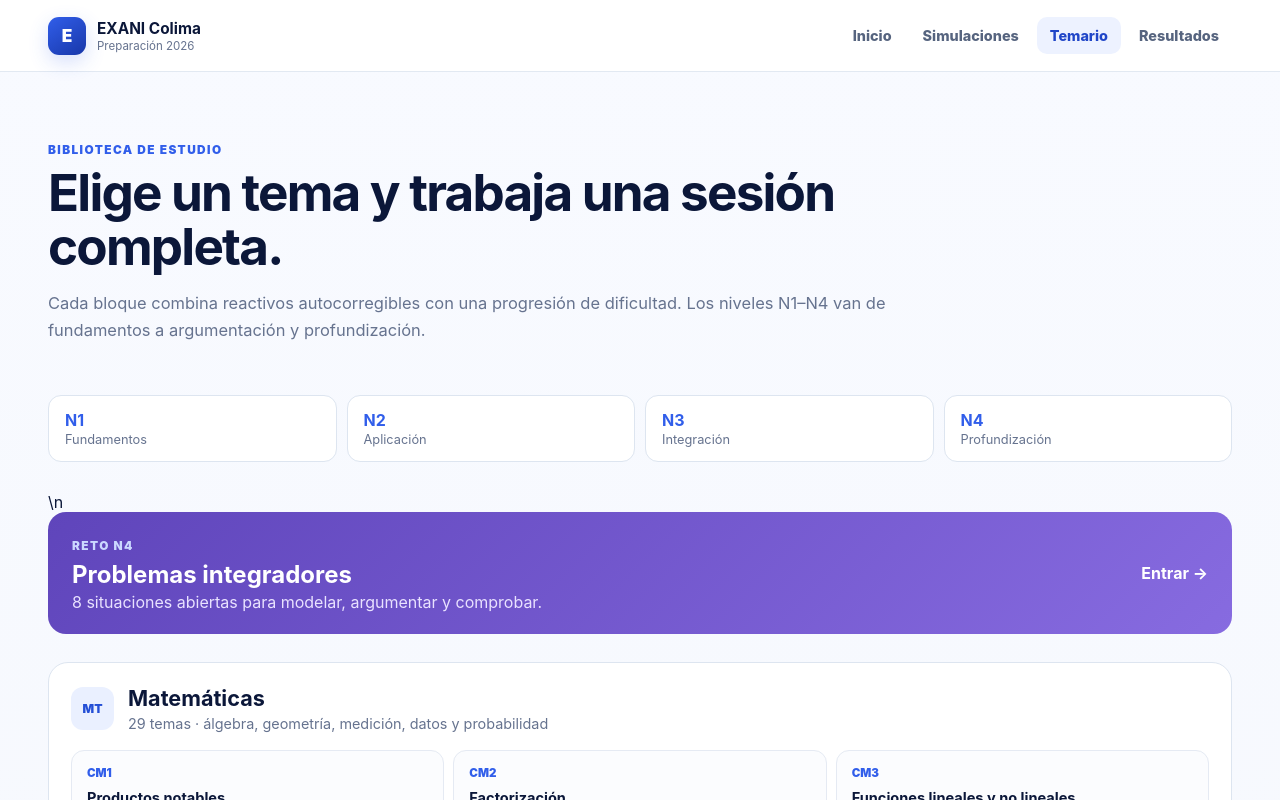
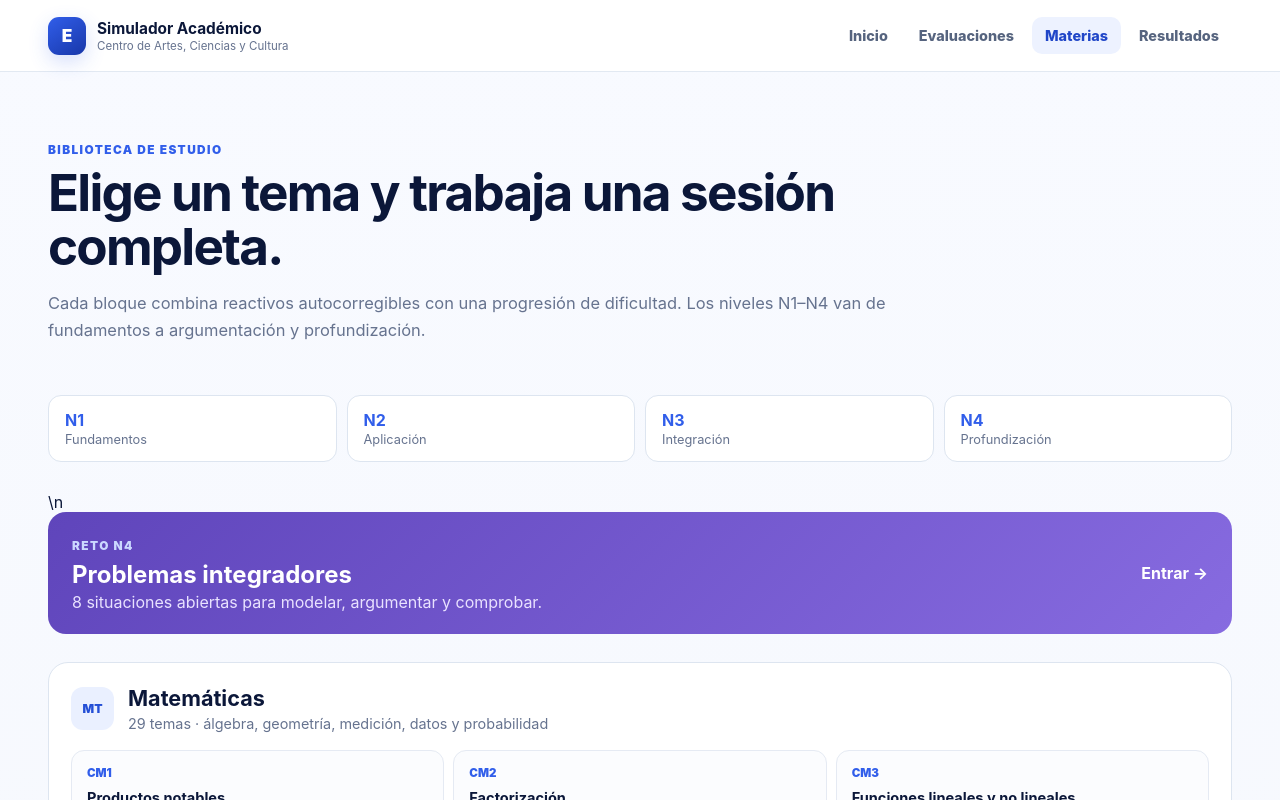
Before and after one commit to ah8345443-netizen/centro-artes-ciencias-cultura, a Next.js app in the folder exani-app/: page /practica in a window 1280 px wide. Shown: the top 800 px of the page. Built offline with nearby package versions, Linux system fonts and the light colour scheme.

Commit message:
Rebrand: generic academic simulator navigation

```diff
--- a/exani-app/components/portal-nav.tsx
+++ b/exani-app/components/portal-nav.tsx
@@ -4,8 +4,8 @@ import { usePathname } from "next/navigation";
 
 const links = [
   ["/dashboard", "Inicio"],
-  ["/simulaciones", "Simulaciones"],
-  ["/practica", "Temario"],
+  ["/simulaciones", "Evaluaciones"],
+  ["/practica", "Materias"],
   ["/resultados", "Resultados"],
 ];
 
@@ -15,7 +15,7 @@ export default function PortalNav() {
     <header className="portal-nav">
       <a className="portal-brand" href="/dashboard">
         <span className="brand-mark">E</span>
-        <span><strong>EXANI Colima</strong><small>Preparación 2026</small></span>
+        <span><strong>Simulador Académico</strong><small>Centro de Artes, Ciencias y Cultura</small></span>
       </a>
       <nav>
         {links.map(([href,label]) => (
```
